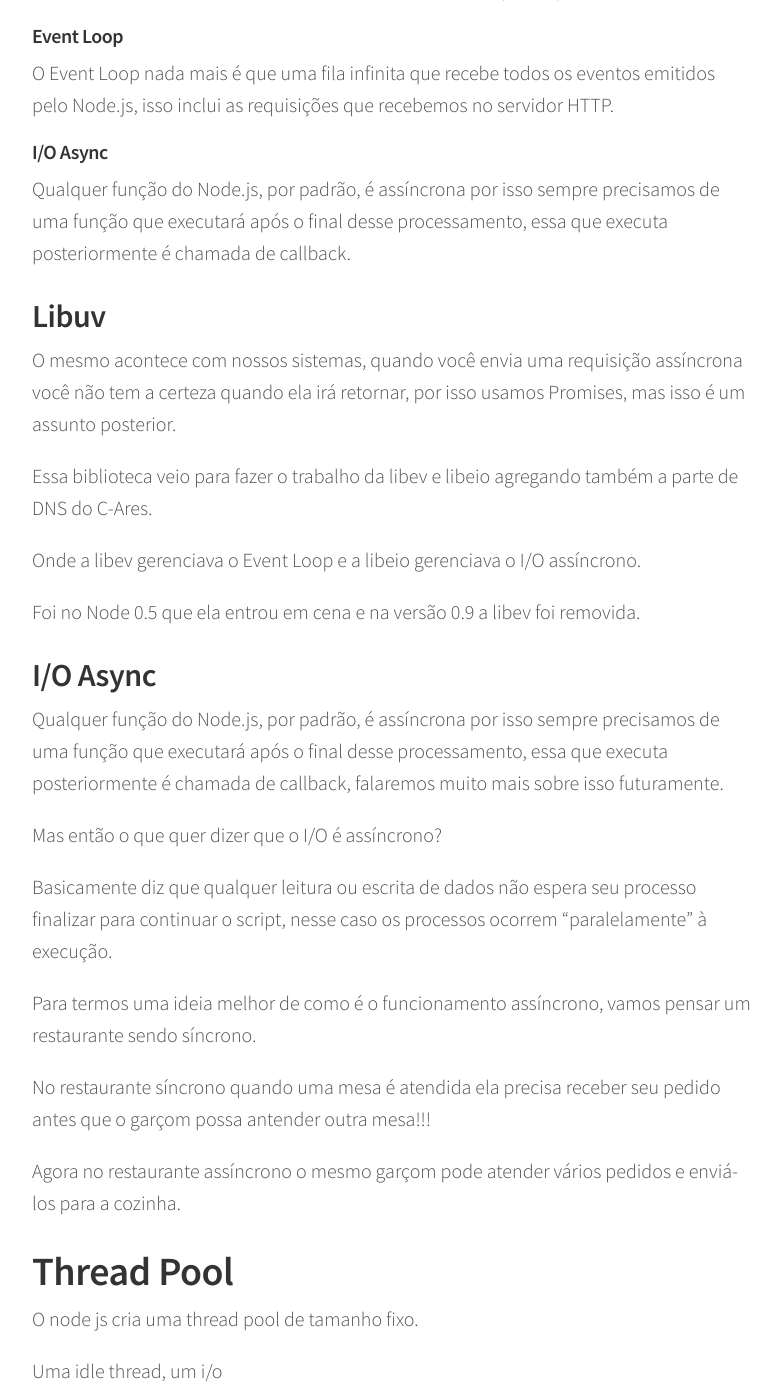
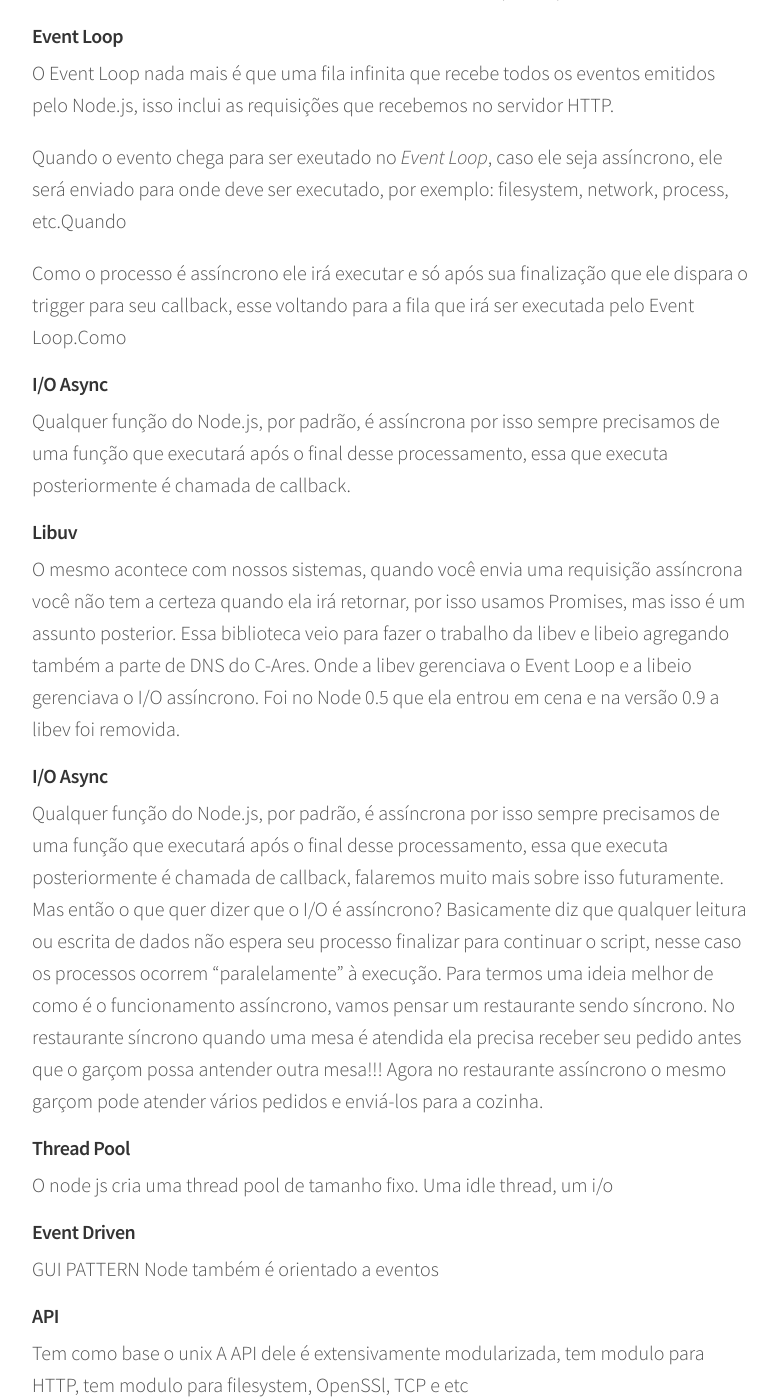
Before and after one commit to indrajithbandara/debug-blog, a Jekyll site: the page built from _posts/2016-05-15-nodejs..md, in a window 1280 px wide and 1400 px high, scrolled down 946 px. Shown: the whole window, without its empty margins (248-1028 px from the left). Built offline with Jekyll 4.4.1, drawn with Linux system fonts in a browser that asks for light colours; comment, search, counter and statistics services are not loaded; some of the changed text lies outside the part shown.

Commit message:
sobe a porra toda

```diff
--- a/_posts/2016-05-15-nodejs..md
+++ b/_posts/2016-05-15-nodejs..md
@@ -10,7 +10,6 @@
 e também comm a LIBUV que gerencia essa parte de Envent Loop a fila que vamos vê tudo isso.
 [Imgur](http://i.imgur.com/BXonCXX.png)
 
-
 Basicamente ele é um  interpretador de JavaScript que funciona do lado do servidor
 criado em cima do V8 que é o motor de JavaScript do Chrome e como uma ponte entre uma API
 acessável via JavaScript.
@@ -20,81 +19,47 @@
 
 O Node.js age como uma ponte entre uma API acessável via JavaScript e funções em C++ do V8, foi criado por Ryan Dahl em 2009.
 
-
-
 ##### V8
 Ele é nada menos que o interpretador de JavaScript, tipo uma máquina virtual, desenvolvido pelo Google e usado no Chrome. Feito em C++ e open-source.
 
-
 #####  Single Thread
-
 O Node.js trabalha apenas com uma thread, podendo ser criadas outras, com isso economizando muita memória, diferentemente da forma que o Apache trabalha
 
 ##### Event Loop
-
 O Event Loop nada mais é que uma fila infinita que recebe todos os eventos emitidos pelo Node.js, isso inclui as requisições que recebemos no servidor HTTP.
 
+Quando o evento chega para ser exeutado no *Event Loop*, caso ele seja assíncrono, ele será enviado para onde deve ser executado, por exemplo: filesystem, network, process, etc.Quando
+
+Como o processo é assíncrono ele irá executar e só após sua finalização que ele dispara o trigger para seu callback, esse voltando para a fila que irá ser executada pelo Event Loop.Como
 
 ##### I/O Async
-
 Qualquer função do Node.js, por padrão, é assíncrona por isso sempre precisamos de uma função que executará após o final desse processamento,
 essa que executa posteriormente é chamada de callback.
 
-## Libuv
-
+#### Libuv
 O mesmo acontece com nossos sistemas, quando você envia uma requisição assíncrona você não tem a certeza quando ela irá retornar, por isso usamos Promises, mas isso é um assunto posterior.
-
 Essa biblioteca veio para fazer o trabalho da libev e libeio agregando também a parte de DNS do C-Ares.
-
-
 Onde a libev gerenciava o Event Loop e a libeio gerenciava o I/O assíncrono.
-
-
 Foi no Node 0.5 que ela entrou em cena e na versão 0.9 a libev foi removida.
 
-
-## I/O Async
+#### I/O Async
 Qualquer função do Node.js, por padrão, é assíncrona por isso sempre precisamos de uma função que executará após o final desse processamento, essa que executa posteriormente é chamada de callback, falaremos muito mais sobre isso futuramente.
-
-
 Mas então o que quer dizer que o I/O é assíncrono?
-
-
 Basicamente diz que qualquer leitura ou escrita de dados não espera seu processo finalizar para continuar o script, nesse caso os processos ocorrem “paralelamente” à execução.
-
-
-
-
 Para termos uma ideia melhor de como é o funcionamento assíncrono, vamos pensar um restaurante sendo síncrono.
-
-
 No restaurante síncrono quando uma mesa é atendida ela precisa receber seu pedido antes que o garçom possa antender outra mesa!!!
-
-
 Agora no restaurante assíncrono o mesmo garçom pode atender vários pedidos e enviá-los para a cozinha.
 
-
-# Thread Pool
-
-
+#### Thread Pool
 O node js cria uma thread pool de tamanho fixo.
-
-
 Uma idle thread, um i/o
 
-
-## Event Driven
+#### Event Driven
 GUI PATTERN
-
-
 Node também é orientado a eventos
 
-
-## API
+#### API
 Tem como base o unix
-
 A API dele é extensivamente modularizada, tem modulo para HTTP, tem modulo para filesystem, OpenSSl, TCP  e etc
 
-
-
-## Rodando o Node
+#### Rodando o Node
```
